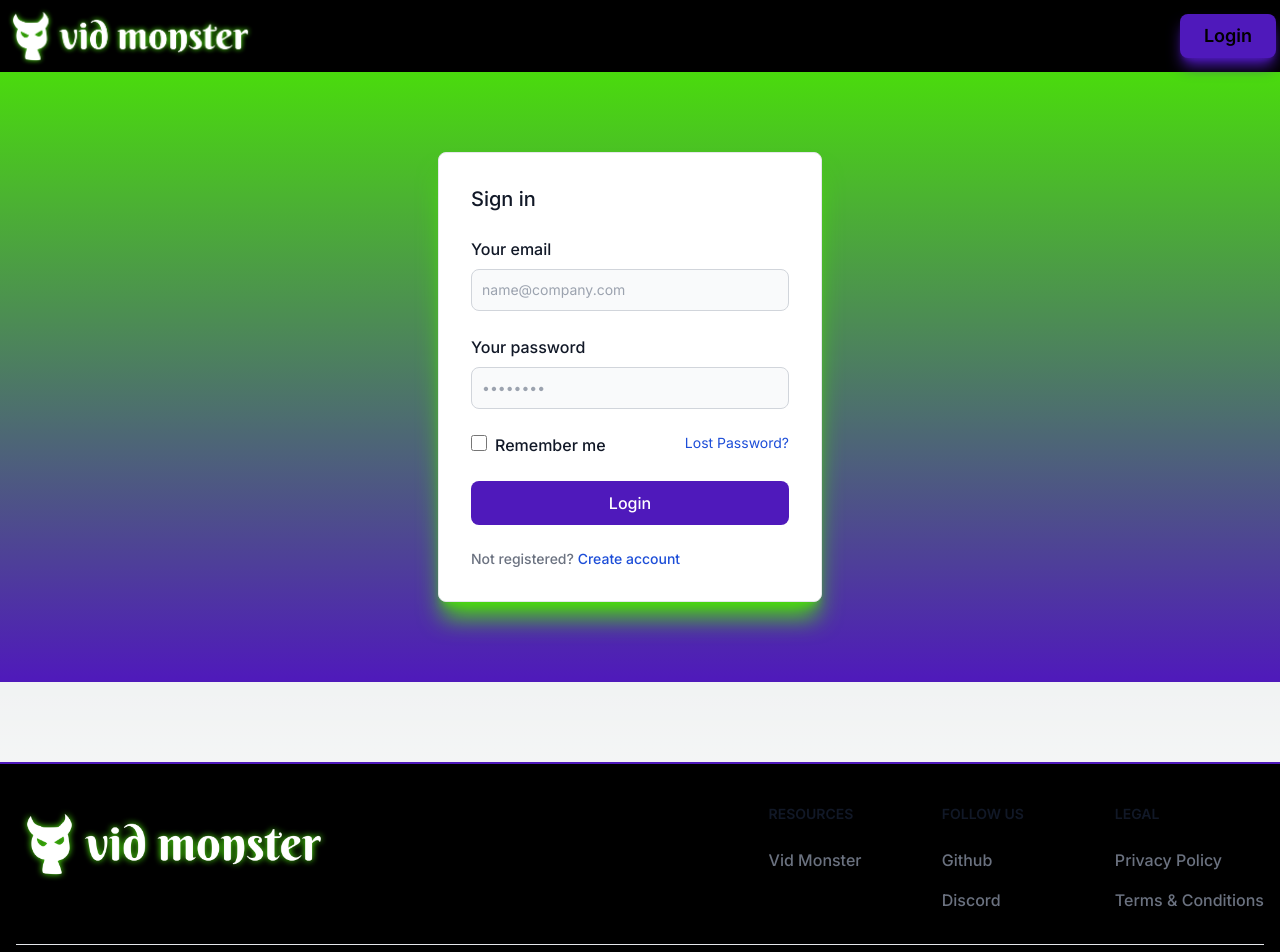
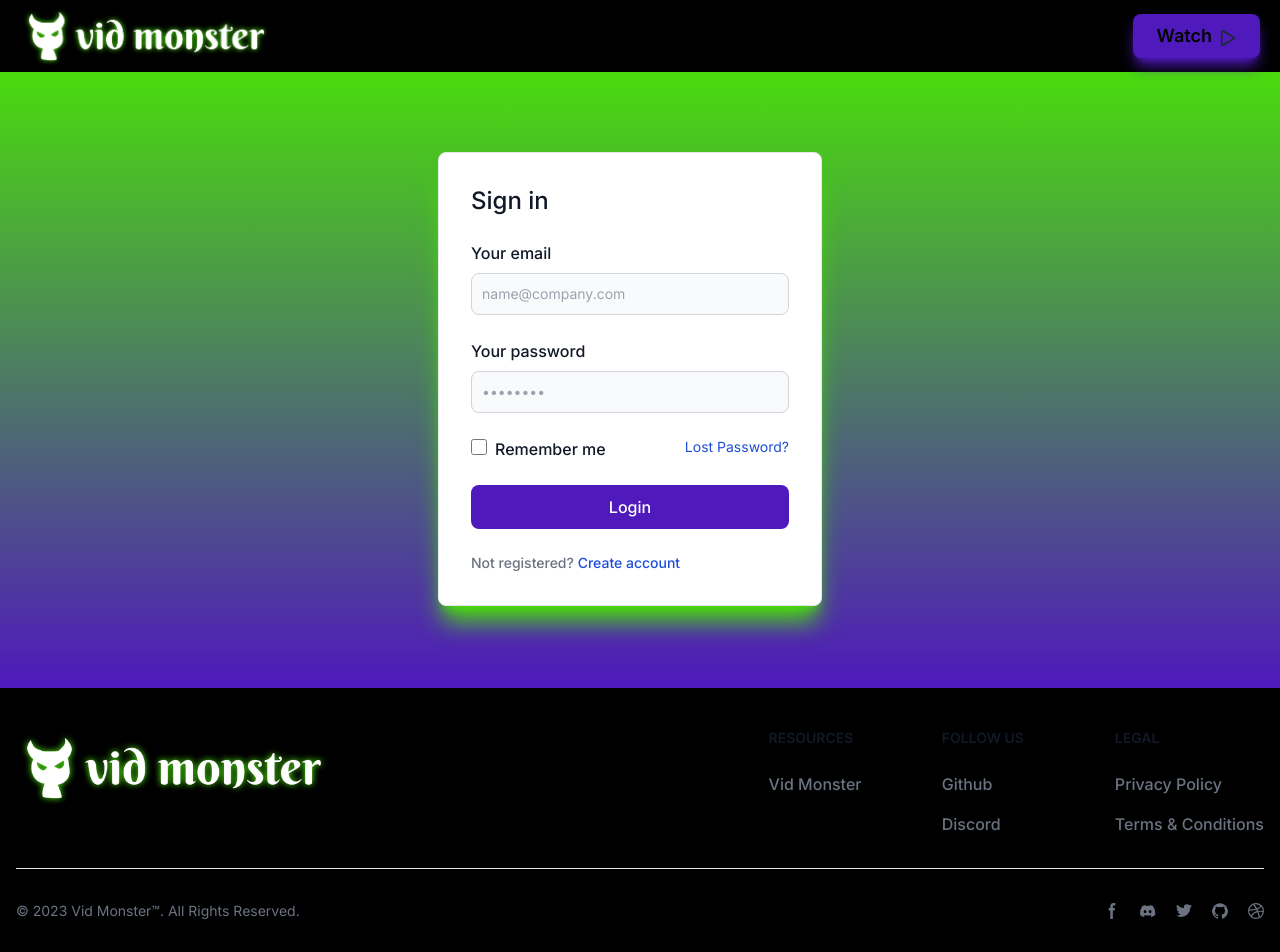
Before and after one commit to rizwan-amir123/vidmonster, a Next.js app: page /login in a window 1280 px wide. Shown: the top 952 px of the page. Built offline with nearby package versions, Linux system fonts and the light colour scheme.

Commit message:
resolved looks issues

```diff
--- a/src/app/components/Footer.js
+++ b/src/app/components/Footer.js
@@ -1,7 +1,7 @@
 const Footer = ({src}) => {
     return (
 
-<footer className="mt-20 bg-black border-t-2 border-[#4f19bb]">
+<footer className="bg-black border-t-2 border-[#4f19bb]">
     <div className="mx-auto w-full max-w-screen-xl p-4 py-8 lg:py-10">
         <div className="md:flex md:justify-between">
           <div className="mb-6 md:mb-0">
--- a/src/app/components/Header.js
+++ b/src/app/components/Header.js
@@ -2,19 +2,24 @@ export default function Header({src}) {
 return (
 
 <nav className="bg-black border-gray-200 dark:bg-black">
-  <div className="max-w-screen-xl flex flex-wrap items-center justify-between mx-auto p-1">
+  <div className="px-5 max-w-screen-xl flex flex-wrap items-center justify-between mx-auto py-1">
     <a href="/" className="flex items-center">
         <img src={src.src} className="h-16" alt="Logo" />
     </a>
 
     <div className="flex items-center justify-center space-x-5">
     <a
-            href="/login"
+            href="/video"
             className="text-lg bg-[#4f19bb] font-semibold py-2 px-6
             rounded-lg font-medium shadow-lg
             hover:font-bold shadow-[#4f19bb]"
           >
-            Login
+          <div className="group flex flex-row">
+          Watch
+            <svg className="group-hover:rotate-180 ml-2 mt-2 w-4 h-4 text-gray-800 dark:text-white" aria-hidden="true" xmlns="http://www.w3.org/2000/svg" fill="none" viewBox="0 0 16 18">
+    <path stroke="currentColor" strokeLinecap="round" strokeLinejoin="round" strokeWidth="2" d="M1 1.984v14.032a1 1 0 0 0 1.506.845l12.006-7.016a.974.974 0 0 0 0-1.69L2.506 1.139A1 1 0 0 0 1 1.984Z"/>
+  </svg>
+  </div>
           </a>
 
     </div>
--- a/src/app/components/Login.js
+++ b/src/app/components/Login.js
@@ -5,7 +5,8 @@ const Login = () => {
             <div className="shadow-[#4adb0d] w-full max-w-sm p-4 bg-white border border-gray-200
             rounded-lg sm:p-6 md:p-8 dark:bg-gray-900 dark:border-gray-700 shadow-xl ">
             <form className="self-auto space-y-6" action="#">
-                <h5 className="text-xl font-medium text-gray-900 dark:text-white">Sign in</h5>
+                <h5 className="text-2xl font-medium text-gray-900 dark:text-white">Sign in</h5>
+
                 <div>
                     <label for="email" className="block mb-2 text-md font-medium text-gray-900 dark:text-white">Your email</label>
                     <input type="email" name="email" id="email" className="bg-gray-50 border border-gray-300 text-gray-900 text-sm rounded-lg focus:ring-blue-500 focus:border-blue-500 block w-full p-2.5 dark:bg-gray-600 dark:border-gray-500 dark:placeholder-gray-400 dark:text-white" placeholder="name@company.com" required/>
--- a/src/app/components/Player.js
+++ b/src/app/components/Player.js
@@ -67,8 +67,9 @@ const Player = ({src, svgsrc}) => {
                 alt="" />
                 <h5
                   className="text-left text-sm font-medium text-neutral-800 dark:text-neutral-50">
-                  {vid.title.length > 40 ? vid.title.slice(0, 41) + " ...": vid.title} <br/> <p className="mt-2 text-base text-neutral-600
-                  dark:text-neutral-200">{vid.channelTitle} </p>
+                  {vid.title.length > 40 ? vid.title.slice(0, 41) + " ...": vid.title} <br/> <p className="mt-1 mb-2
+                  text-sm text-neutral-600
+                  dark:text-neutral-200">11K Views </p>
                 </h5>
             </div>
             </button>)
@@ -80,6 +81,13 @@ const Player = ({src, svgsrc}) => {
         mb-3 pr-5 flex items-center
         w-auto rounded-lg space-x-4">
       <div className="font-sm flex space-x-4 w-100  dark:text-white ">
+        {/*
+        <div className="">
+          <svg xmlns="http://www.w3.org/2000/svg" width="16" height="16" fill="currentColor" className="bi bi-star-fill"
+          viewBox="0 0 16 16"> <path d="M3.612 15.443c-.386.198-.824-.149-.746-.592l.83-4.73L.173 6.765c-.329-.314-.158-.888.283-.95l4.898-.696L7.538.792c.197-.39.73-.39.927 0l2.184 4.327 4.898.696c.441.062.612.636.282.95l-3.522 3.356.83 4.73c.078.443-.36.79-.746.592L8 13.187l-4.389 2.256z"/> </svg>
+          <p>Featured</p>
+        </div>
+        */}
         <img className="w-10 h-10 rounded-full" src={src.src} alt=""/>
         {vidData.map((vid, index) => (
           index === 0 ?
@@ -96,14 +104,24 @@ const Player = ({src, svgsrc}) => {
         <>
         { liked ? <button onClick={handleLike}>
         <a href="#_" className="h-1/2 relative inline-flex bg-[#4f19bb] items-center justify-start px-3 py-1 overflow-hidden font-medium transition-all  rounded hover:bg-white group">
-        Liked
+
+        <div className="flex flex-row">Liked
+            <svg className="ml-1 w-5 h-5 text-gray-800 dark:text-white" aria-hidden="true" xmlns="http://www.w3.org/2000/svg" fill="currentColor" viewBox="0 0 17 20">
+    <path d="M7.958 19.393a7.7 7.7 0 0 1-6.715-3.439c-2.868-4.832 0-9.376.944-10.654l.091-.122a3.286 3.286 0 0 0 .765-3.288A1 1 0 0 1 4.6.8c.133.1.313.212.525.347A10.451 10.451 0 0 1 10.6 9.3c.5-1.06.772-2.213.8-3.385a1 1 0 0 1 1.592-.758c1.636 1.205 4.638 6.081 2.019 10.441a8.177 8.177 0 0 1-7.053 3.795Z"/>
+  </svg>
+            </div>
         </a>
         </button> :
               <button className="border rounded" onClick={handleLike}>
                 <a href="#_" className="h-1/2 relative inline-flex items-center justify-start px-3 py-1 overflow-hidden font-medium transition-all  rounded hover:bg-white group">
       <span className="w-48 h-48 rounded rotate-[-40deg] bg-[#4f19bb] absolute bottom-0 left-0 -translate-x-full ease-out duration-500 transition-all translate-y-full mb-9 ml-9 group-hover:ml-0 group-hover:mb-32 group-hover:translate-x-0"></span>
-      <span className="relative w-full text-left text-gray-200 font-semibold transition-colors duration-300 ease-in-out group-hover:text-white">Like</span>
-      </a>
+      <span className="relative w-full text-left text-gray-200 font-semibold transition-colors duration-300 ease-in-out group-hover:text-white"><div className="flex flex-row">Like
+      <svg className="ml-1 w-5 h-5 text-gray-800 dark:text-white" aria-hidden="true" xmlns="http://www.w3.org/2000/svg" fill="none" viewBox="0 0 18 20">
+    <path stroke="currentColor" strokeLinecap="round" strokeLinejoin="round" strokeWidth="1.5" d="M15.147 15.085a7.159 7.159 0 0 1-6.189 3.307A6.713 6.713 0 0 1 3.1 15.444c-2.679-4.513.287-8.737.888-9.548A4.373 4.373 0 0 0 5 1.608c1.287.953 6.445 3.218 5.537 10.5 1.5-1.122 2.706-3.01 2.853-6.14 1.433 1.049 3.993 5.395 1.757 9.117Z"/>
+  </svg>
+  </div>
+      </span>
+            </a>
       </button>
       }
       </>
--- a/src/app/components/YouTubePlayer.js
+++ /dev/null
@@ -1,26 +0,0 @@
-"use client"
-import YouTube from 'react-youtube';
-const YouTubePlayer = ({ videoId }) => {
-    // Set up event handlers
-    const onReady = (event) => {
-      // Access the player instance
-      const player = event.target;
-
-      // For example, you can automatically play the video
-      player.playVideo();
-    };
-
-    const onError = (error) => {
-      console.error('YouTube Player Error:', error);
-    };
-
-    return (
-      <YouTube
-        videoId={videoId}
-        onReady={onReady}
-        onError={onError}
-      />
-    );
-  };
-
-  export default YouTubePlayer;
--- a/src/app/components/YoutubeEmbed.js
+++ b/src/app/components/YoutubeEmbed.js
@@ -4,7 +4,7 @@ import PropTypes from "prop-types";
 const YoutubeEmbed = ({ embedId }) => (
   <div className="video-responsive">
     <iframe
-      width="950"
+      width="850"
       height="380"
       src={`https://www.youtube.com/embed/${embedId}`}
       frameBorder="0"
--- a/src/app/video/[id]/page.js
+++ b/src/app/video/[id]/page.js
@@ -26,6 +26,7 @@ export default function Main({params}) {
 
       <Recommender text={"Creators Trending"} src={[E1Img, E2Img, E3Img, E4Img, E5Img]}/>
       <Recommender text={"Creators on the Rise"} src={[E1Img, E2Img, E3Img, E4Img, E5Img]}/>
+
       <Footer src={LogoImg}/>
 
     </div>
```
